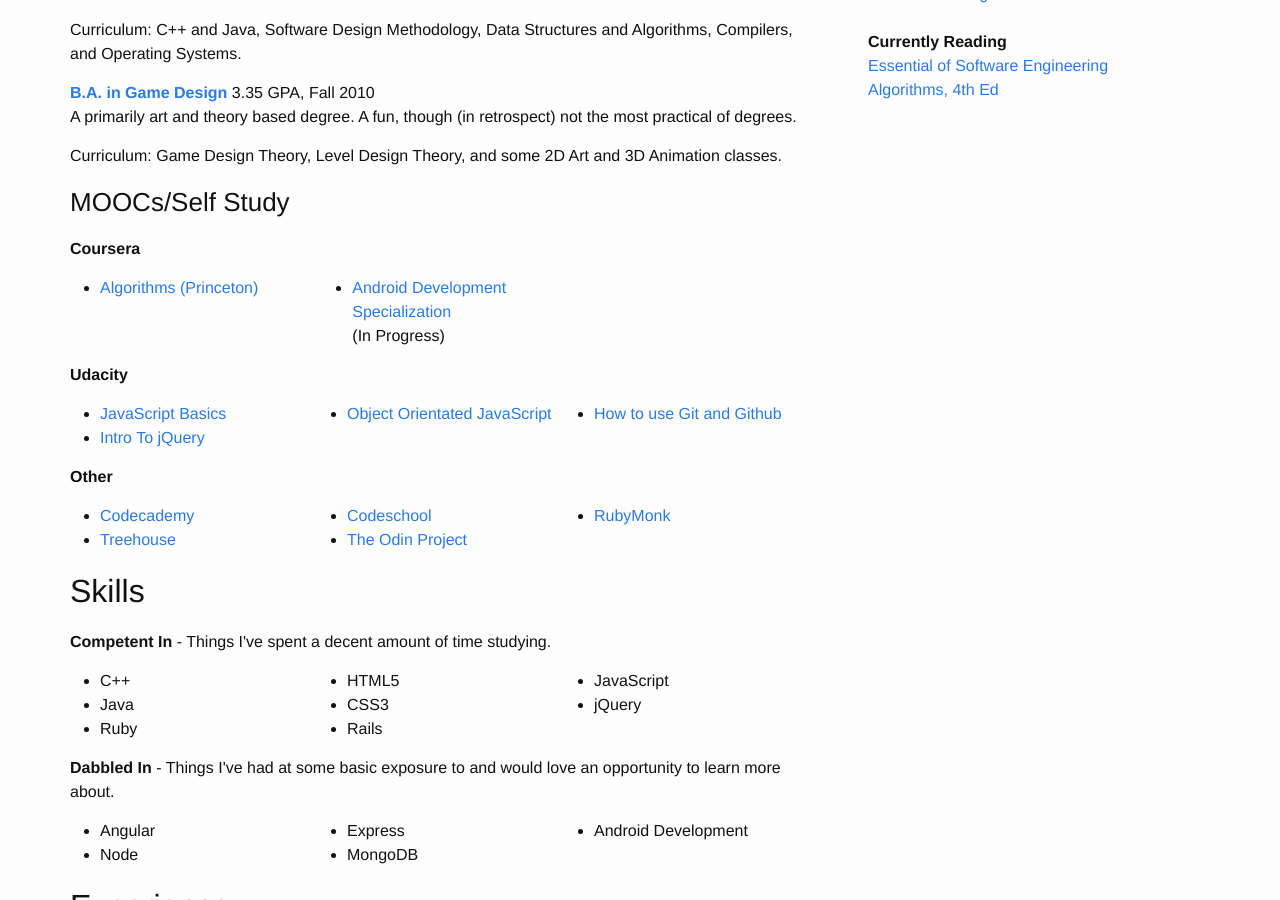
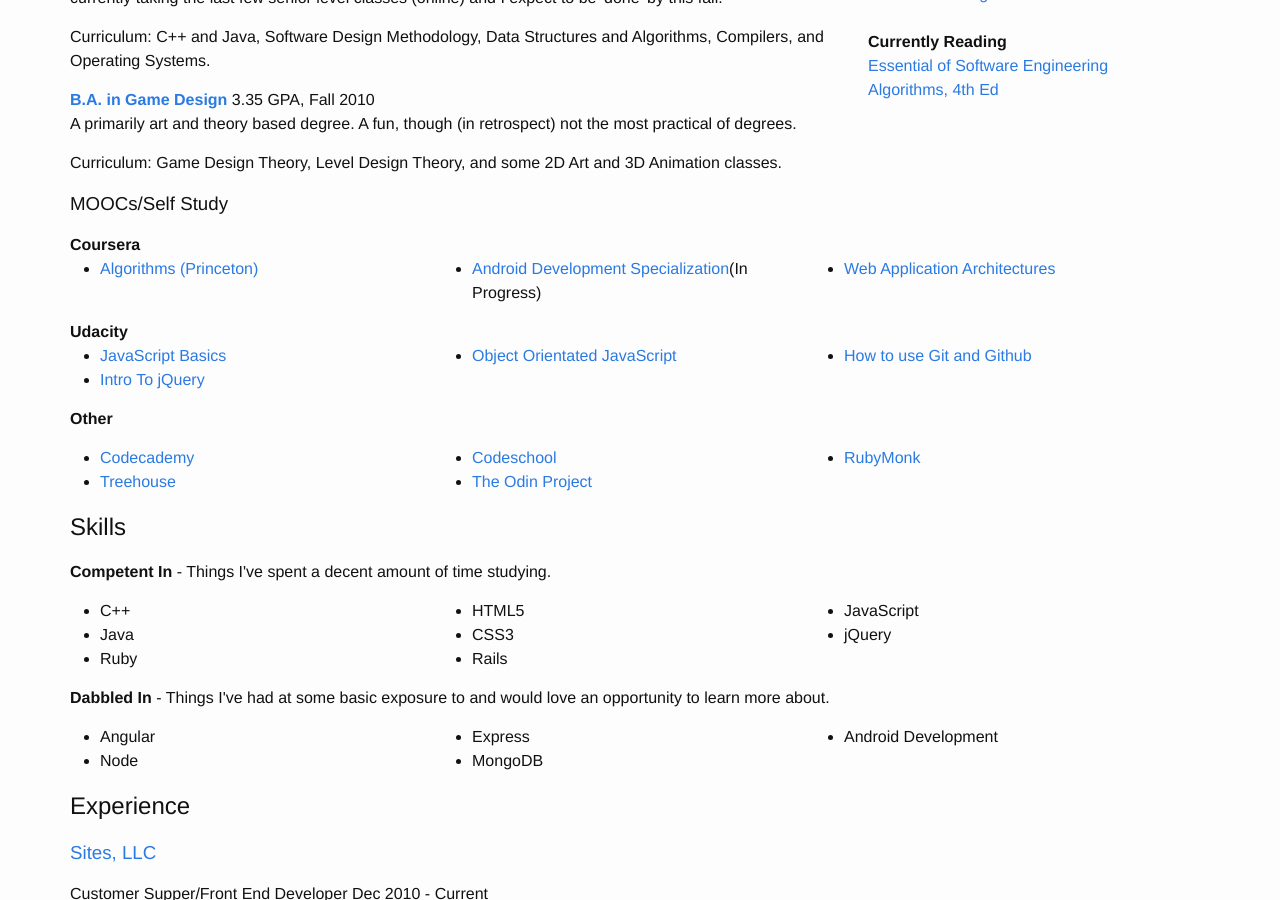
Before and after one commit to TaylorHuston/taylorhuston.github.io, a Jekyll site: the page built from resume.html, in a window 1280 px wide and 900 px high, scrolled down 422 px. Built offline with Jekyll 4.4.1, drawn with Linux system fonts in a browser that asks for light colours.

Commit message:
Update Resume

```diff
--- a/resume.html
+++ b/resume.html
@@ -4,37 +4,51 @@
 permalink: /resume/
 ---
 <div id="tagline">
-<div>p: 503-962-9521</div>
-<div>e: <a href="mailto:Taylor.A.Huston@Gmail.com">Taylor.A.Huston@Gmail.com</a></div>
-<div>Open to Paid Internships or other Entry-Level Positions.</div>
+  p: 503-962-9521<br />
+  e: <a href="mailto:Taylor.A.Huston@Gmail.com">Taylor.A.Huston@Gmail.com</a><br />
+  Open to Paid Internships or other Entry-Level Positions.</div>
 </div>
+
 <div id="Education">
+
   <h2>Education</h2>
+
   <h3><a href="http://www.uat.edu" target="_blank">University of Advancing Technology</a></h3>
+
   <p><a href="http://www.uat.edu/online-advancing-computer-science-degree" target="_blank"><strong>B.S. in Computer Science</strong></a> <span class="date">Auditing, Fall 2015</span><br />
 As an alumni I am able to audit classes for free, so I have auditing my way through their CS degree. I am currently taking the last few senior level classes (online) and I expect to be 'done' by this fall.</p>
 <p>Curriculum: C++ and Java, Software Design Methodology, Data Structures and Algorithms, Compilers, and Operating Systems.</p>
 <p><a href="http://www.uat.edu/online-game-design-degree" target="_blank"><strong>B.A. in Game Design</strong></a> <span class="date">3.35 GPA, Fall 2010<br />
 </span>A primarily art and theory based degree. A fun, though (in retrospect) not the most practical of degrees.</p>
+
   <p>Curriculum: Game Design Theory, Level Design Theory, and some 2D Art and 3D Animation classes.</p>
-</div>
+
   <h3>MOOCs/Self Study</h3>
-<p><strong>Coursera</strong></p>
+
+  <strong>Coursera</strong><br />
+
   <div class="mooc">
     <ul>
       <li><a href="https://www.coursera.org/course/algs4partI" target="_blank">Algorithms (Princeton)</a></li>
     </ul>
+
     <ul>
-<li><a href="https://www.coursera.org/specialization/mobilecloudcomputing2/36?" target="_blank">Android Development Specialization</a><br />
-(In Progress)</li>
+      <li><a href="https://www.coursera.org/specialization/mobilecloudcomputing2/36?" target="_blank">Android Development Specialization</a>(In Progress)</li>
+    </ul>
+
+    <ul>
+      <li><a href="https://www.coursera.org/account/accomplishments/records/epU6AEUAmBcJNxdX" Target="_blank">Web Application Architectures</a></li>
     </ul>
   </div>
-<p><strong>Udacity</strong></p>
+
+  <strong>Udacity</strong><br />
+
   <div class="mooc">
     <ul>
       <li><a href="https://www.udacity.com/course/ud804" target="_blank">JavaScript Basics</a></li>
       <li><a href="https://www.udacity.com/wiki/ud245" target="_blank">Intro To jQuery</a></li>
     </ul>
+
     <ul>
       <li><a href="https://www.udacity.com/course/ud015" target="_blank">Object Orientated JavaScript</a></li>
     </ul>
```
Lines whose indentation alone changed are shown as unchanged.
